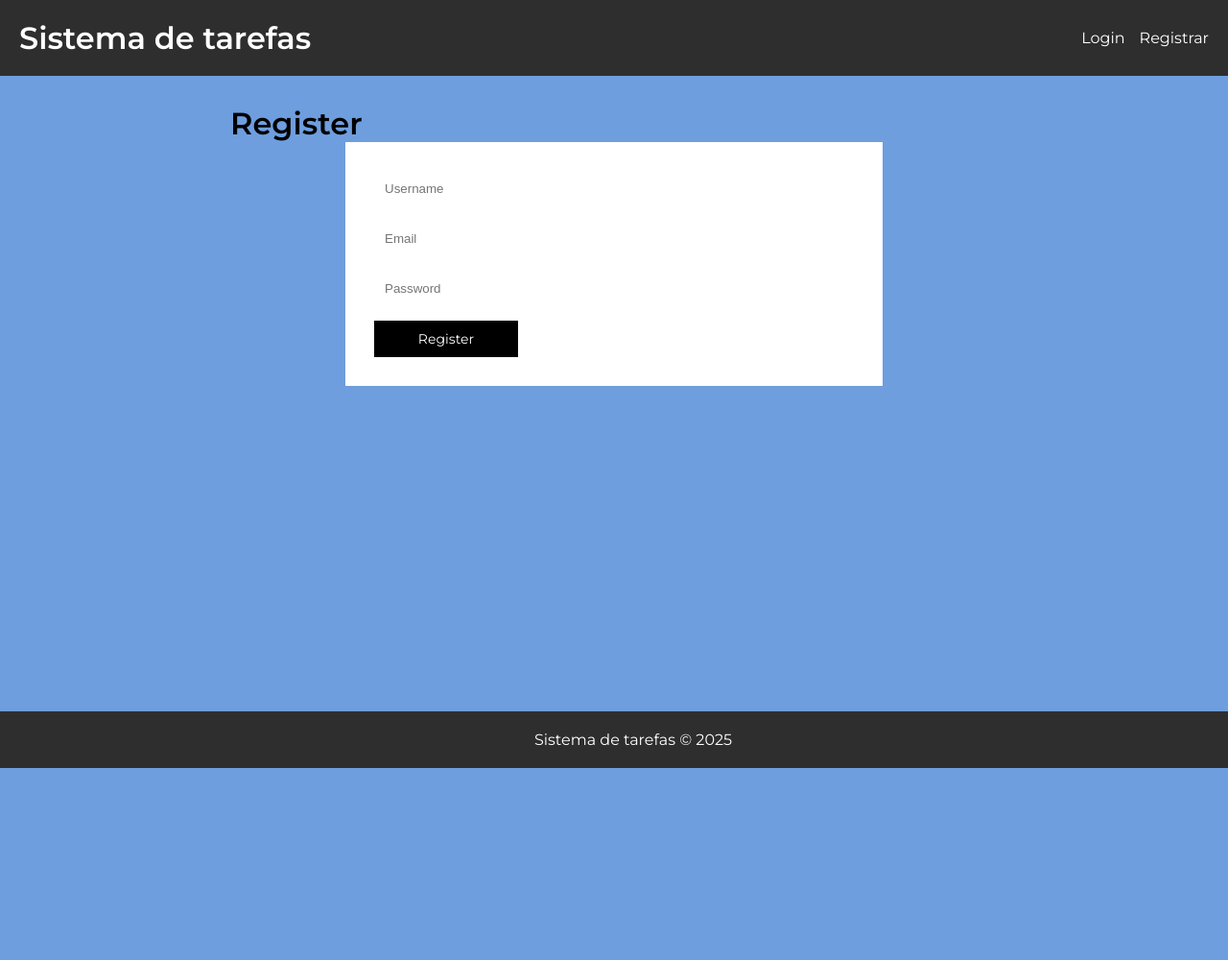
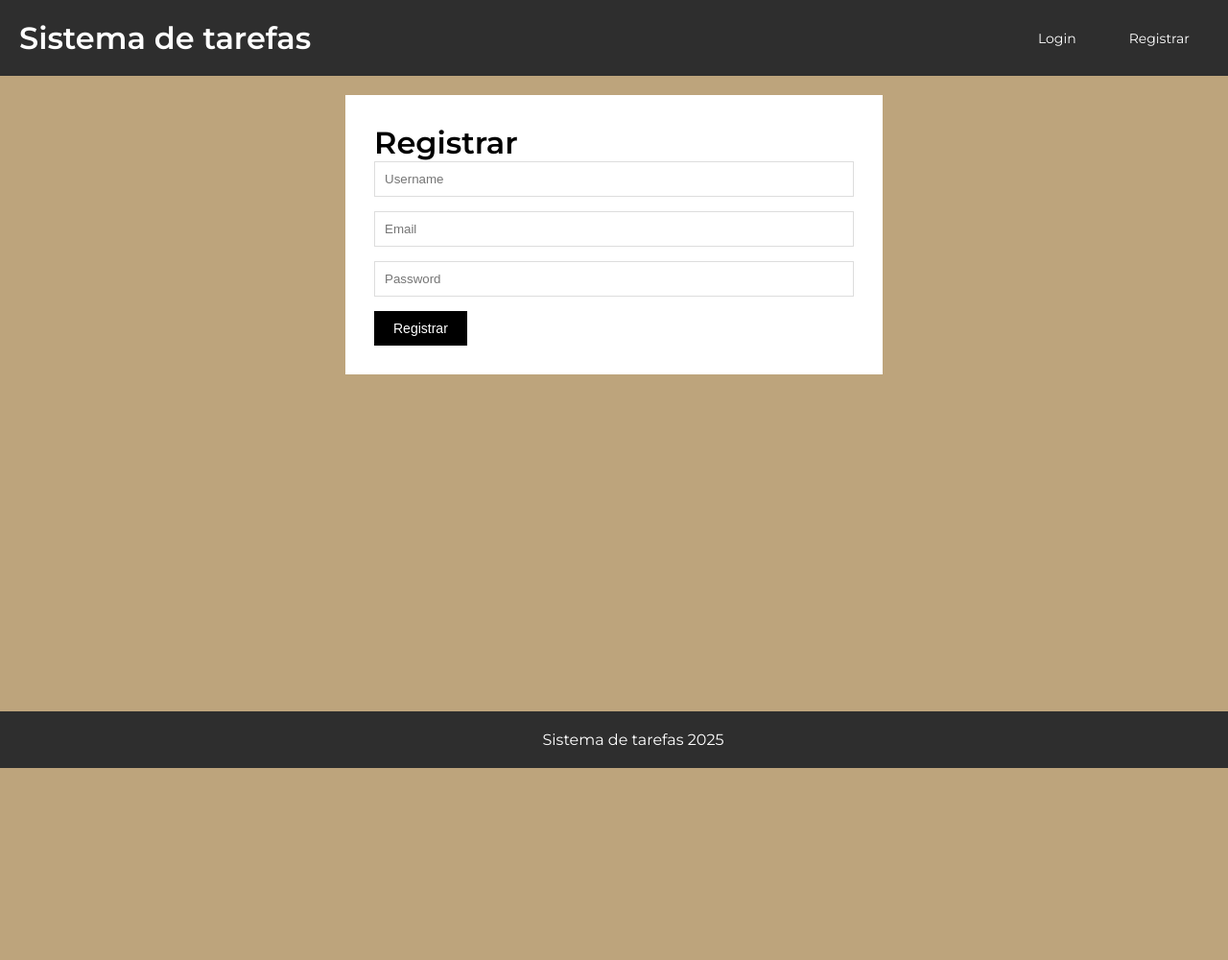
Before and after one commit to Mangabas/sistema_de_tarefas, a Django app: page /register/ in a window 1280 px wide. Shown: the whole page at 96% size. After the commit the page ends 800 px from the top, so only its background shows below. Run offline with Django 5.2, Linux system fonts and the light colour scheme.

Commit message:
Código pronto

```diff
--- a/tasks/static/css/tasks.css
+++ b/tasks/static/css/tasks.css
@@ -1,19 +1,16 @@
 @import url('https://fonts.googleapis.com/css2?family=Krona+One&family=Montserrat:wght@400;600&display=swap');
 
 :root {
-  --primary-color: #6e9ede;
+  --primary-color: #bda47c;
   --secondary-color: #2e2e2e;
   --tertiary-color: #000000;
+  --hover-color: #4b4b4b;
   --font-family: 'Montserrat', sans-serif;
 }
 
 * {
     margin: 0;
     padding: 0;
-}
-
-html {
-    height: 1000px;
 }
 
 body {
@@ -36,31 +33,34 @@
     text-decoration: none;
 }
 
-.navigation {
+.nav {
     display: flex;
     align-items: center;
 }
 
-.navigation a,
+.nav a,
 .btn1,
 .username {
-    font-family: var(--font-family);
     color: white;
     margin-left: 15px;
     text-decoration: none;
 }
 
 .content {
-    width: 800px;
-    margin: 30px auto;
+    max-width: 800px;
+    width: 100%;
+    margin: 20px auto;
+    padding: 0 20px;
 }
 
 .page-header {
-    color: #2e2e2e;
+    color: var(--secondary-color);
     margin-bottom: 20px;
     display: flex;
     justify-content: space-between;
     align-items: center;
+    flex-wrap: wrap;
+    gap: 10px;
 }
 
 .page-header h1 {
@@ -68,65 +68,69 @@
     color: var(--tertiary-color);
 }
 
+.form-search {
+    padding: 10px 20px;
+    border: none;
+    background-color: var(--secondary-color);
+    color: white;
+}
+
+.form-search::placeholder {
+    color: white;
+}
+
 .btn1,
 .btn-primary,
 .btn-secondary,
 .btn-danger,
-button {
-    padding: 10px 6px;
+.btn-status {
+    padding: 10px 20px;
     text-decoration: none;
     border: none;
-    cursor: pointer;;
+    cursor: pointer;
     display: inline-block;
-    font-family: var(--font-family);
     font-size: 14px;
-    width: 150px;
     text-align: center;
-    vertical-align: middle;
+    color: white;
+}
 
-}
 .btn1:hover,
 .btn-primary:hover,
 .btn-secondary:hover,
 .btn-danger:hover,
-button:hover {
-    background-color: rgb(75, 75, 75);
-
+.btn-status:hover {
+    background-color: var(--hover-color);
 }
 
 .btn-status {
-    color: white;
+    padding: 5px 10px;
     background-color: var(--tertiary-color);
-    padding: 5px 10px;
-    display: inline-block;
-}
-.btn-status:hover {
-    background-color: rgb(75, 75, 75);
 }
 
 .btn-primary {
     background-color: var(--tertiary-color);
-    color: white;
 }
 
 .btn-secondary {
     background-color: var(--secondary-color);
-    color: white;
 }
 
 .btn-danger {
     background-color: #dc3545;
-    color: white;
 }
 
 .card {
     background-color: var(--secondary-color);
     padding: 20px;
     margin-bottom: 15px;
+    display: flex;
+    justify-content: space-between;
+    align-items: center;
 }
 
 .card-link {
     text-decoration: none;
+    flex: 1;
 }
 
 .card-title {
@@ -152,15 +156,17 @@
 }
 
 .form-container {
-    width: 500px;
+    max-width: 500px;
+    width: 100%;
     margin: 0 auto;
 }
 
 .form-field {
-    width: 460px;
+    width: 100%;
     padding: 10px;
     margin-bottom: 15px;
-    border: 1px solid white;
+    border: 1px solid #ddd;
+    box-sizing: border-box;
 }
 
 .form-actions {
@@ -178,7 +184,7 @@
 .detail-header {
     margin-bottom: 20px;
     padding-bottom: 15px;
-    border-bottom: 1px solid white;
+    border-bottom: 1px solid #ddd;
     display: flex;
     justify-content: space-between;
     align-items: center;
@@ -206,3 +212,12 @@
     width: 100%;
     margin: 0;
 }
+
+.pagination {
+    text-align: center;
+    margin-top: 20px;
+}
+
+.pagination a {
+    margin: 0 5px;
+}
--- a/tasks/templates/base.html
+++ b/tasks/templates/base.html
@@ -1,6 +1,6 @@
 {% load static %}
 <!DOCTYPE html>
-<html lang="en">
+<html lang="pt-BR">
 <head>
     <meta charset="UTF-8">
     <meta name="viewport" content="width=device-width, initial-scale=1.0">
@@ -10,13 +10,13 @@
 <body>
 <header class="header">
     <h1><a href="{% url 'list' %}" class="title">Sistema de tarefas</a></h1>
-    <nav class="navigation">
+    <nav class="nav">
         {% if user.is_authenticated %}
             <span class="username">Bem-vindo, {{ user.username }}!</span>
             <a href="{% url 'logout' %}" class="btn1">Logout</a>
         {% else %}
-            <a href="{% url 'login' %}" class="btn">Login</a>
-            <a href="{% url 'register' %}" class="btn">Registrar</a>
+            <a href="{% url 'login' %}" class="btn1">Login</a>
+            <a href="{% url 'register' %}" class="btn1">Registrar</a>
         {% endif %}
     </nav>
 </header>
@@ -24,7 +24,7 @@
     {% block content %}{% endblock content %}
 </main>
 <footer class="footer">
-    <p>Sistema de tarefas © 2025</p>
+    <p>Sistema de tarefas 2025</p>
 </footer>
 </body>
 </html>
--- a/tasks/templates/registration/register.html
+++ b/tasks/templates/registration/register.html
@@ -1,22 +1,13 @@
-<html>
-    <head>
-        <title>Register</title>
-    </head>
-    <body>
-        {% extends "base.html" %}
-        {% block content %}
-        <h1>Register</h1>
-        <form class="form-container" action="{% url 'register' %}" method="POST">
-            {% csrf_token %}
-            <input class="form-field" type="text" placeholder="Username" name="username">
-
-            <input class="form-field" type="email" placeholder="Email" name="email">
-
-            <input class="form-field" type="password" placeholder="Password" name="password">
-
-            <input class="btn-primary" type="submit" value="Register">
-
-        </form>
-        {% endblock %}
-    </body>
-</html>
+{% extends "base.html" %}
+{% block content %}
+<div class="form-container">
+    <h1>Registrar</h1>
+    <form action="{% url 'register' %}" method="POST">
+        {% csrf_token %}
+        <input type="text" name="username" placeholder="Username" class="form-field">
+        <input type="email" name="email" placeholder="Email" class="form-field">
+        <input type="password" name="password" placeholder="Password" class="form-field">
+        <input type="submit" value="Registrar" class="btn-primary">
+    </form>
+</div>
+{% endblock %}
--- a/tasks/urls.py
+++ b/tasks/urls.py
@@ -12,5 +12,6 @@
     path('task/<int:pk>/update/', views.UpdateTask.as_view(), name='update_task'),
     path('task/<int:pk>/delete/', views.DeleteTask.as_view(), name='delete_task'),
     path('task/<int:pk>/toggle/', views.toggle, name='toggle_task'),
+    path('search/', views.search_tasks, name='search_tasks'),
 
 ]
--- a/tasks/views.py
+++ b/tasks/views.py
@@ -4,6 +4,7 @@
 from django.contrib.auth.models import User
 from django.contrib.auth import authenticate, login as auth_login, logout as auth_logout
 from django.contrib.auth.mixins import LoginRequiredMixin
+from django.contrib.auth.decorators import login_required
 from django.views.generic import (
     ListView,
     DetailView,
@@ -12,6 +13,12 @@
     DeleteView
 )
 from .models import Task
+
+def search_tasks(request):
+    if request.method == 'GET':
+        search = request.GET.get('search')
+        tasks = Task.objects.filter(user=request.user, title__icontains=search).order_by('-completed', 'created_at')
+        return render(request, 'tasklist.html', {'tasks': tasks})
 
 
 def register(request):
@@ -51,14 +58,13 @@
     auth_logout(request)
     return redirect('list')
 
-def toggle(request,pk):
-
+@login_required
+def toggle(request, pk):
     if request.method == 'POST':
         task = Task.objects.filter(user=request.user, pk=pk).first()
         if task:
             task.completed = not task.completed
             task.save()
-            return redirect('list')
     return redirect('list')
 
 class TaskList(LoginRequiredMixin, ListView):
@@ -69,6 +75,8 @@
 
     def get_queryset(self):
         return Task.objects.filter(user=self.request.user).order_by('-completed', 'created_at')
+
+
 
 class DetailTask(LoginRequiredMixin, DetailView):
     model = Task
```
Also changed, not shown: tasks/templates/createtask.html (+5 -5 lines), tasks/templates/detailtask.html (+3 -5 lines), tasks/templates/registration/login.html (+6 -14 lines), tasks/templates/searchfilter.html (added, +31 -0 lines), tasks/templates/tasklist.html (+18 -4 lines), tasks/templates/updatetask.html (+5 -5 lines), README.md.
